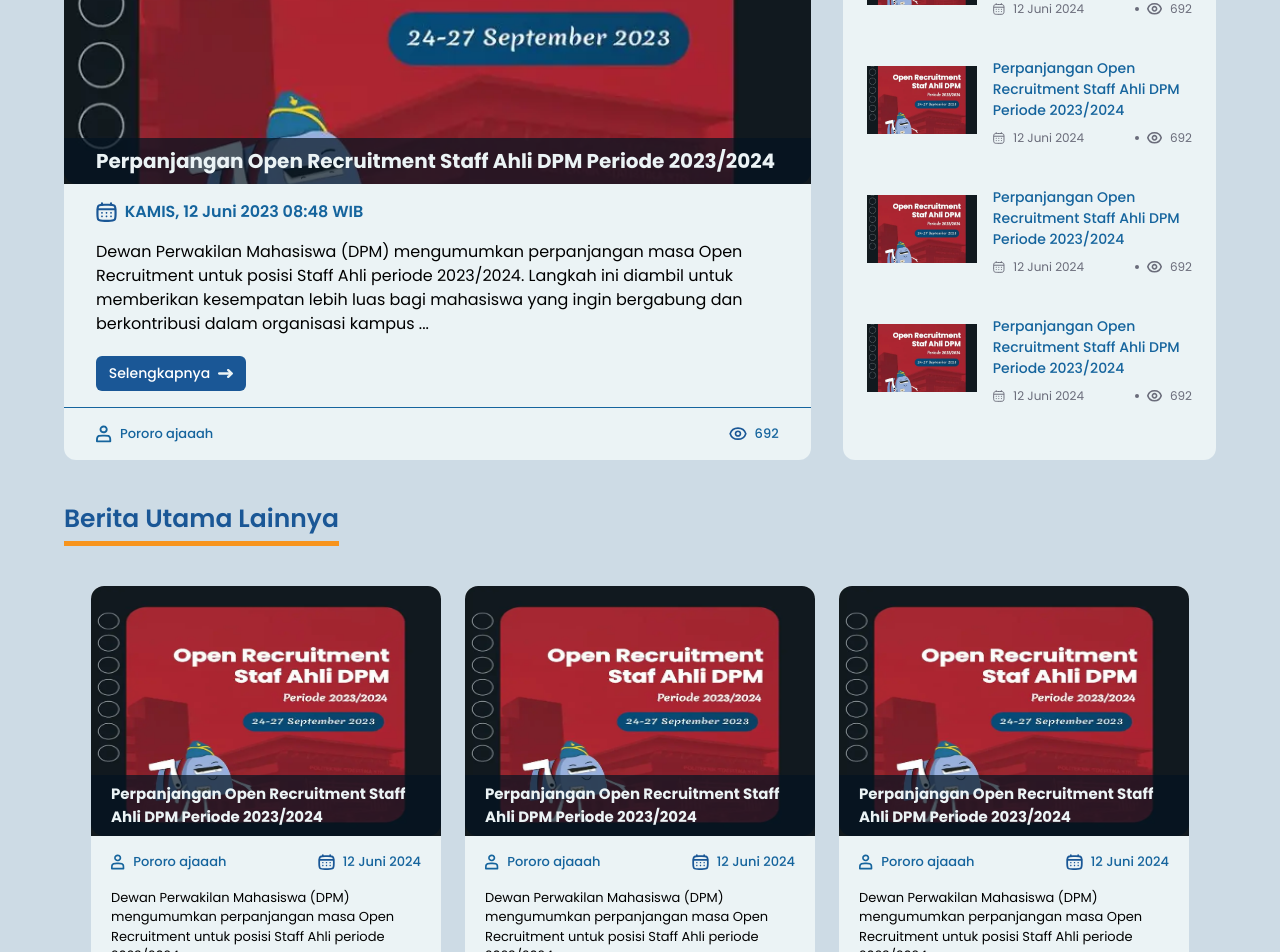
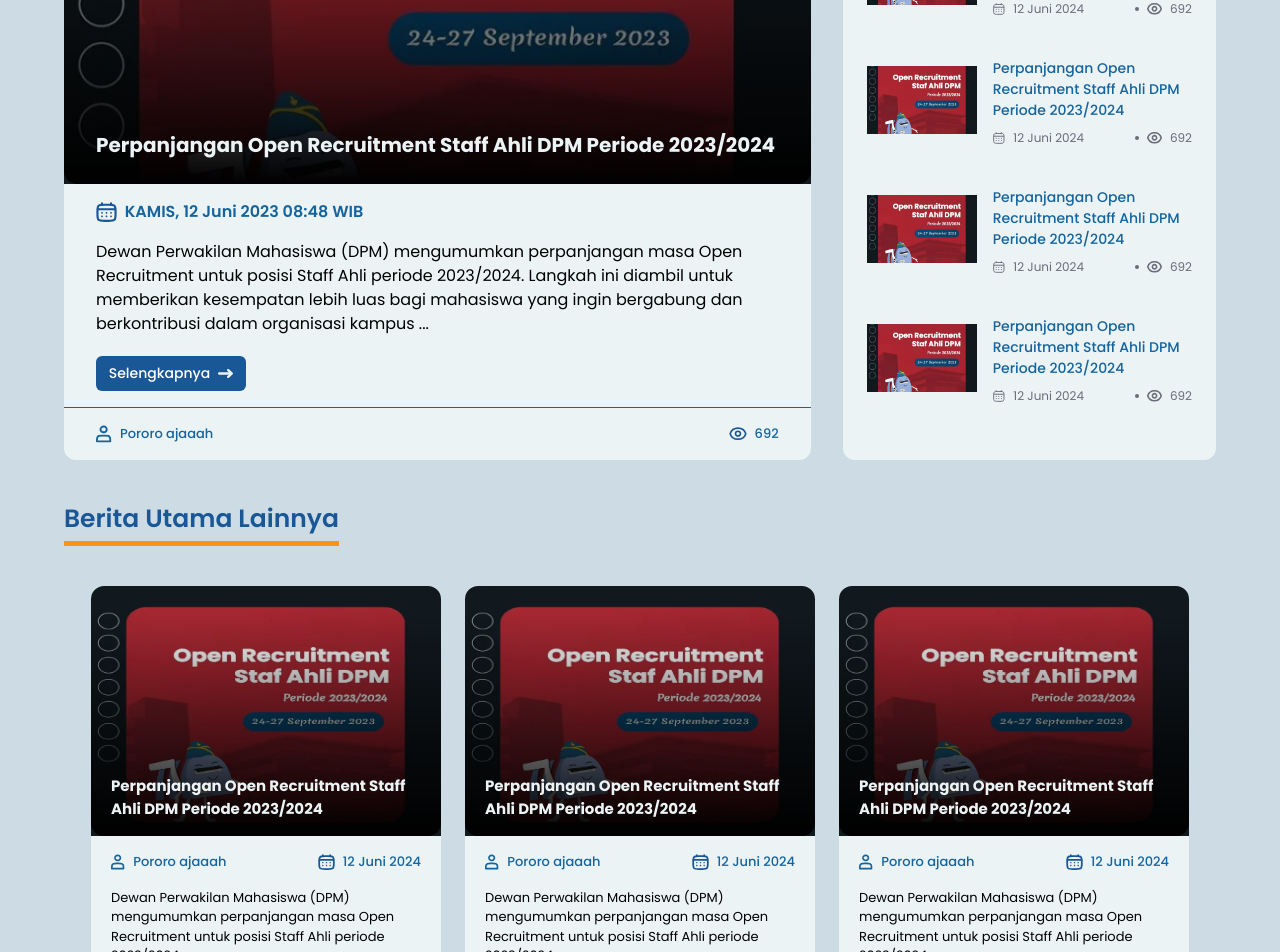
Before and after one commit to Hima-1/IMK-3SI1-KEL1-DPM-2024, a Vue app: page /berita in a window 1280 px wide. Shown: the part 400-1352 px from the top of the page. Built offline with nearby package versions, Linux system fonts and the light colour scheme.

Commit message:
update berita

```diff
--- a/src/components/LandingPage/BeritaItem.vue
+++ b/src/components/LandingPage/BeritaItem.vue
@@ -6,7 +6,8 @@
       <!-- Foto Berita -->
       <img src="@/assets/images/berita.webp" class="w-full h-full rounded-t-[13px]" />
       <!-- Judul Foto -->
-      <div class="absolute bottom-0 left-0 w-full px-5 py-2 bg-[#041322B3] rounded-b-[13px]">
+      <div
+        class="absolute bottom-0 left-0 w-full h-full px-5 py-4 bg-gradient-to-t from-black to-90% rounded-b-[13px] flex items-end justify-center">
         <h2 class="text-[#EBF3F5] font-poppins text-[15px] font-bold leading-normal">
           Perpanjangan Open Recruitment Staff Ahli DPM Periode 2023/2024
         </h2>
@@ -32,7 +33,7 @@
       <!-- Isi Berita -->
       <p class="text-[#000] font-poppins text-[13px] mb-4 flex-grow">
         Dewan Perwakilan Mahasiswa (DPM) mengumumkan perpanjangan masa Open Recruitment untuk posisi
-        Staff Ahli periode 2023/2024.
+        Staff Ahli periode 2023/2024 ...
       </p>
       <!-- Tombol Selengkapnya -->
       <router-link to="/berita/selengkapnya">
--- a/src/components/LandingPage/BeritaLengkap.vue
+++ b/src/components/LandingPage/BeritaLengkap.vue
@@ -21,7 +21,7 @@
                             Juni 2024 08:48 WIB</p>
                     </div>
                     <!-- Isi -->
-                    <p class="text-[#000] font-poppins text-[15px] break-words">
+                    <p class="text-[#000] font-poppins text-[15px] break-words my-4">
                         Dewan Perwakilan Mahasiswa (DPM) mengumumkan perpanjangan masa Open Recruitment untuk posisi
                         Staff Ahli periode 2023/2024. Langkah ini diambil untuk memberikan kesempatan lebih luas bagi
                         mahasiswa yang ingin bergabung dan berkontribusi dalam organisasi kampus. Posisi Staff Ahli
--- a/src/components/LandingPage/BeritaUtama.vue
+++ b/src/components/LandingPage/BeritaUtama.vue
@@ -9,7 +9,7 @@
                     <!-- Foto Berita -->
                     <img src="@/assets/images/berita.webp" class="w-full h-full rounded-t-[13px] object-cover" />
                     <!-- Judul Foto -->
-                    <div class="absolute bottom-0 left-0 w-full px-8 py-2 bg-[#041322B3] rounded-b-[13px]">
+                    <div class="absolute content-end bottom-0 left-0 w-full px-8 py-6 h-full bg-gradient-to-t from-black to-90% rounded-b-[13px]">
                         <h2 class="text-[#EBF3F5] font-poppins text-[20px] font-bold leading-normal">
                             Perpanjangan Open Recruitment Staff Ahli DPM Periode 2023/2024
                         </h2>
--- a/src/components/LandingPage/PopulerList.vue
+++ b/src/components/LandingPage/PopulerList.vue
@@ -9,10 +9,10 @@
 
         <!-- Wrapper Populer -->
         <div className="grid grid-cols-1 gap-10 pt-6 pb-8">
-            <PopulerItem />
-            <PopulerItem />
-            <PopulerItem />
-            <PopulerItem />
+            <router-link to="/berita/selengkapnya"><PopulerItem /></router-link>
+            <router-link to="/berita/selengkapnya"><PopulerItem /></router-link>
+            <router-link to="/berita/selengkapnya"><PopulerItem /></router-link>
+            <router-link to="/berita/selengkapnya"><PopulerItem /></router-link>
         </div>
     </div>
 </template>
```
